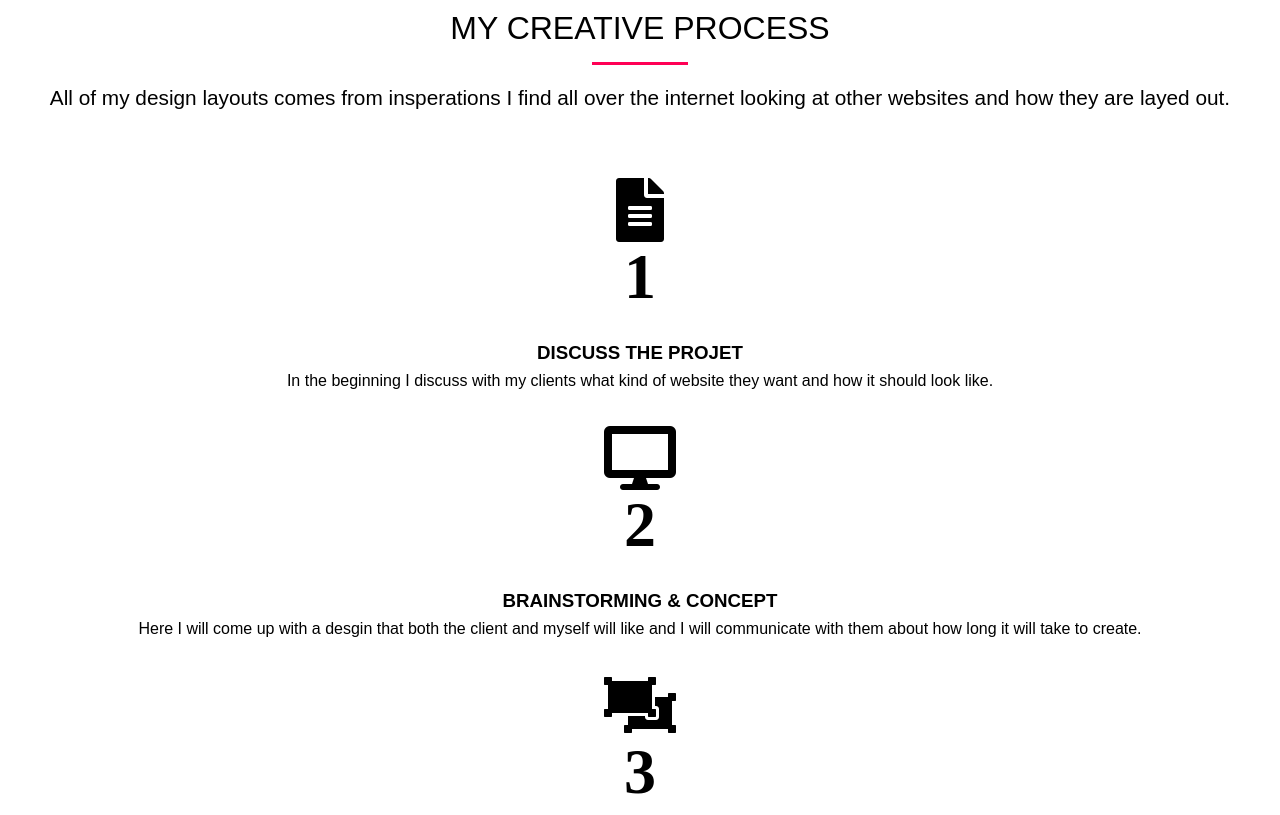
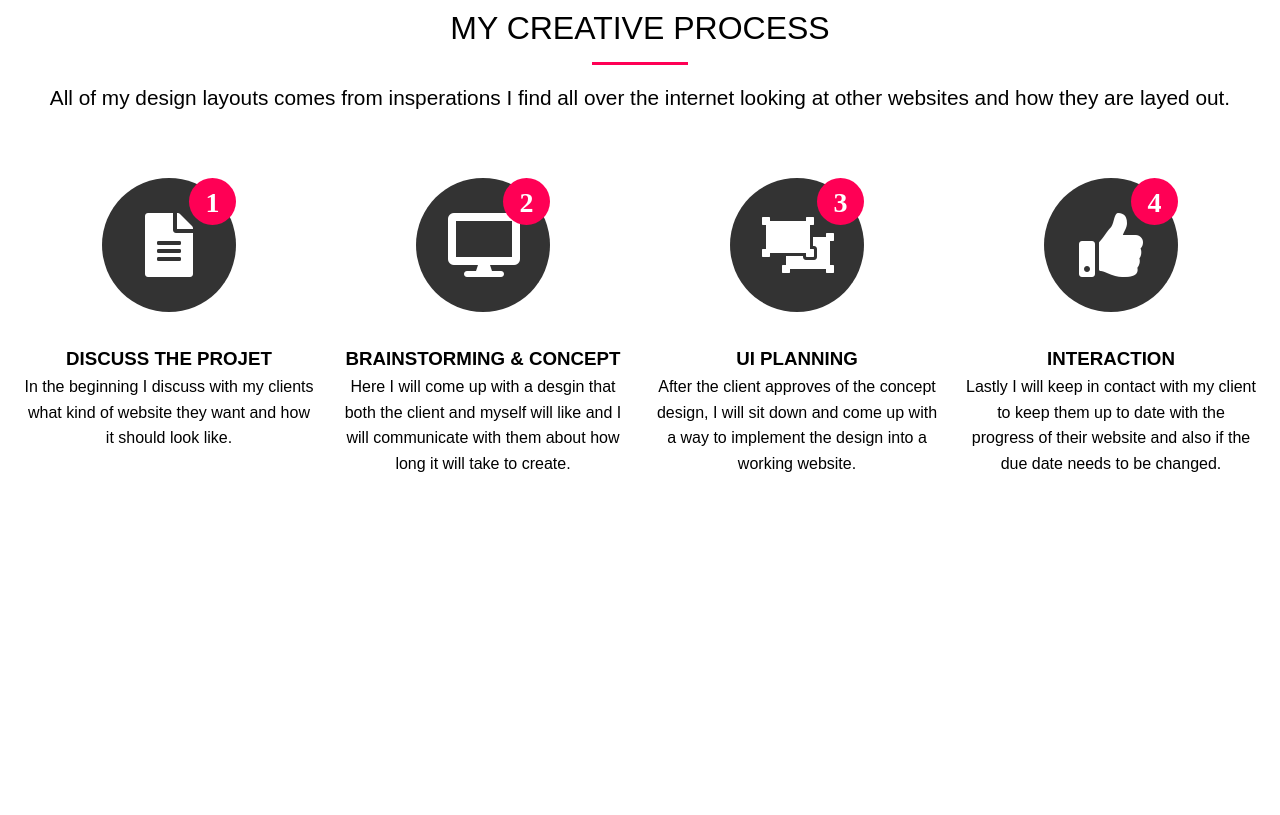
Before and after one commit to LukeMakes/Portfolio, a plain HTML site: page index.html in a window 1280 px wide. Shown: the part 1525-2340 px from the top of the page. After the commit the page ends 2034 px from the top, so only its background shows below. Drawn offline with Linux system fonts and the light colour scheme.

Commit message:
Update style.css with Section C: Process styles

```diff
--- a/css/style.css
+++ b/css/style.css
@@ -256,3 +256,52 @@ img {
 #home-stats .stats div:nth-child(even) {
   background: #ccc;
 }
+
+#home-process .process {
+  display: -ms-grid;
+  display: grid;
+  -ms-grid-columns: (1fr)[4];
+      grid-template-columns: repeat(4, 1fr);
+  grid-gap: 1.5rem;
+  text-align: center;
+}
+
+#home-process .process-step {
+  position: absolute;
+  top: 0;
+  right: 0;
+  font-size: 28px;
+  background: #ff0055;
+  border-radius: 50%;
+  height: 15px;
+  width: 15px;
+  line-height: 15px;
+  padding: 1rem;
+  -webkit-transition: all 1s;
+  transition: all 1s;
+}
+
+#home-process .process-icon {
+  border-radius: 50%;
+  background: #333;
+  color: #fff;
+  padding: 2rem;
+  width: 70px;
+  height: 70px;
+  line-height: 70px;
+  text-align: center;
+  position: relative;
+  -webkit-transition: all 1s;
+  transition: all 1s;
+}
+
+#home-process .process-icon:hover {
+  background: #ff0055;
+  width: 90px;
+  height: 90px;
+  line-height: 90px;
+}
+
+#home-process .process-icon:hover .process-step {
+  background: #333;
+}
```
